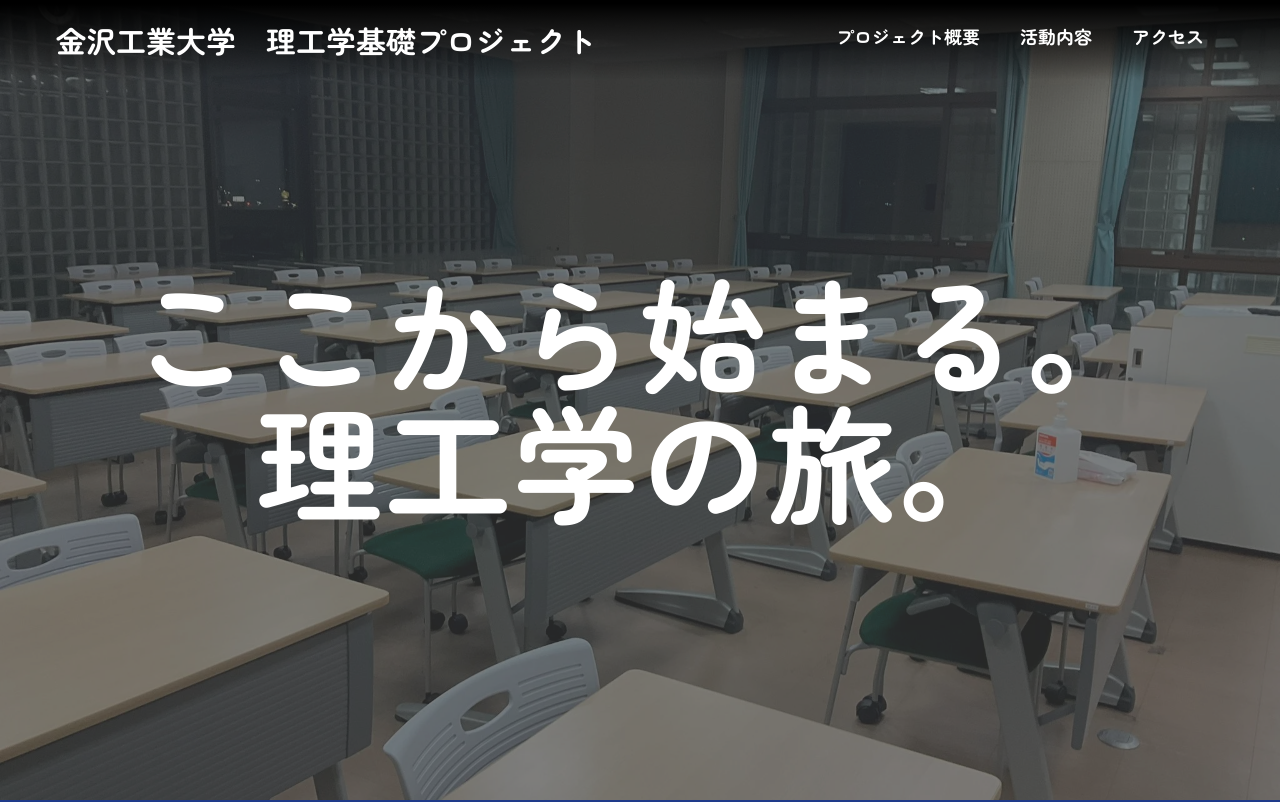
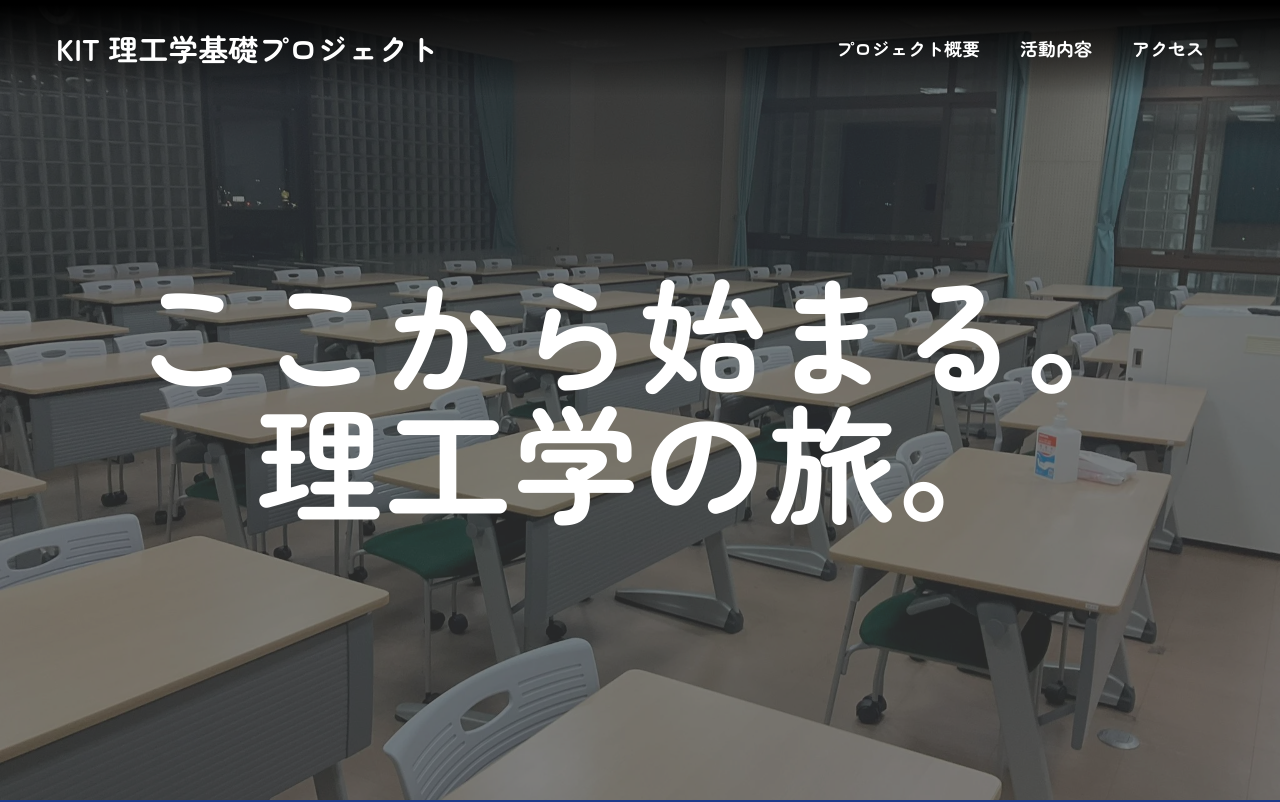
Before and after one commit to zawataku/KIT_rikogaku_website, a Next.js app: page / in a window 1280 px wide. Shown: the top 802 px of the page. Built offline with nearby package versions, Linux system fonts and the light colour scheme.

Commit message:
fix:ヘッダーのレイアウト修正

```diff
--- a/src/components/common/header.tsx
+++ b/src/components/common/header.tsx
@@ -13,12 +13,12 @@ export default function Header() {
     };
 
     return (
-        <header className="header hidden w-full absolute z-30 py-1 px-14 h-20 content-center lg:flex flex-wrap justify-between font-bold text-white bg-gradient-to-b from-black from-5%">
-            <p className="text-3xl">金沢工業大学　理工学基礎プロジェクト</p>
-            <div className="hidden lg:flex text-lg">
-                <a className="block mx-5" href="#about" onClick={(e) => handleScroll(e, "about")}>プロジェクト概要</a>
-                <a className="block mx-5" href="#activity" onClick={(e) => handleScroll(e, "activity")}>活動内容</a>
-                <a className="block mx-5" href="#access" onClick={(e) => handleScroll(e, "access")}>アクセス</a>
+        <header className="header block w-full absolute z-30 py-3 px-3 md:px-14 h-24 content-center lg:flex flex-wrap justify-between font-bold text-white bg-gradient-to-b from-black from-5% text-center lg:text-left">
+            <p className="text-[6vw] md:text-3xl">KIT 理工学基礎プロジェクト</p>
+            <div className="hidden lg:flex text-lg content-center flex-wrap">
+                <a className="block mx-5 hover:text-neutral-500 ease-in-out duration-300" href="#about" onClick={(e) => handleScroll(e, "about")}>プロジェクト概要</a>
+                <a className="block mx-5 hover:text-neutral-500 ease-in-out duration-300" href="#activity" onClick={(e) => handleScroll(e, "activity")}>活動内容</a>
+                <a className="block mx-5 hover:text-neutral-500 ease-in-out duration-300" href="#access" onClick={(e) => handleScroll(e, "access")}>アクセス</a>
             </div>
         </header>
     );
```
